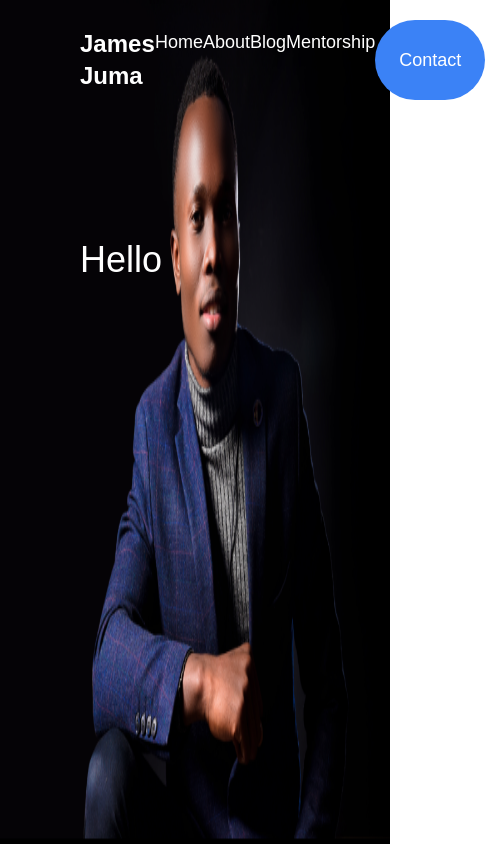
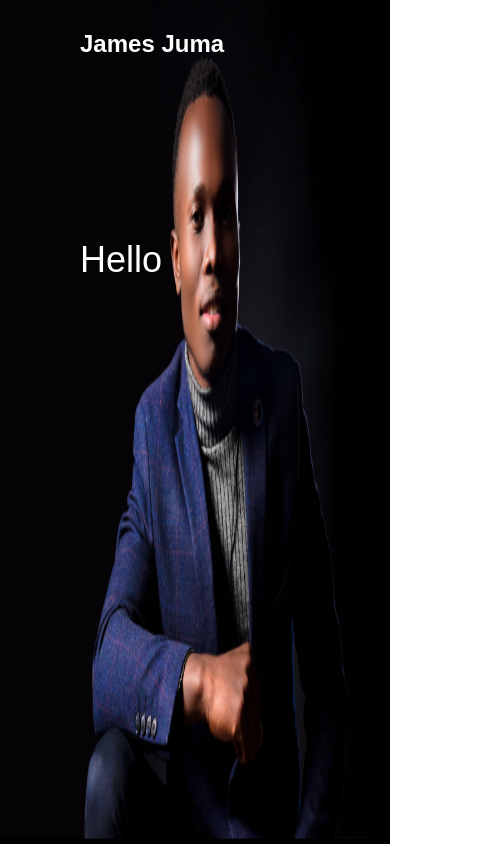
Before and after one commit to danigitari/jumah-portfolio, a React (Vite) app: page / in a window 390 px wide. Shown: the whole page, 485 px wide, since content can reach past the window. Built offline with nearby package versions, Linux system fonts and the light colour scheme.

Commit message:
hidden nav in smal screens

```diff
--- a/src/Home.jsx
+++ b/src/Home.jsx
@@ -7,7 +7,7 @@ function Home() {
       <div className=" h-screen flex w-screen justify-between relative">
         <div className="absolute text-white flex justify-between z-20 w-full py-5 pr-20">
           <div className="text-2xl font-bold py-2 pl-20">James Juma</div>
-          <div className=" flex justify-between w-1/2 right-0  list-none  text-lg">
+          <div className=" hidden md:flex justify-between w-1/2 right-0  list-none  text-lg">
             <li className="hover:text-lg hover:scale-[1.2] ease-in duration-200 hover:cursor-pointer py-2">
               Home
             </li>
@@ -27,7 +27,7 @@ function Home() {
         </div>
         <div className="absolute right-0 w-full h-full flex ">
           <div className=" hidden md:flex bg-[#000006] w-full h-full"> </div>
-          <img src="jumah3.png" alt="" className="flex  h-full " />
+          <img src="jumah3.png" alt="" className="flex  h-full object-fit " />
         </div>
       </div>
       <div className="absolute top-60 pl-20 text-white text-4xl ">Hello</div>
```
